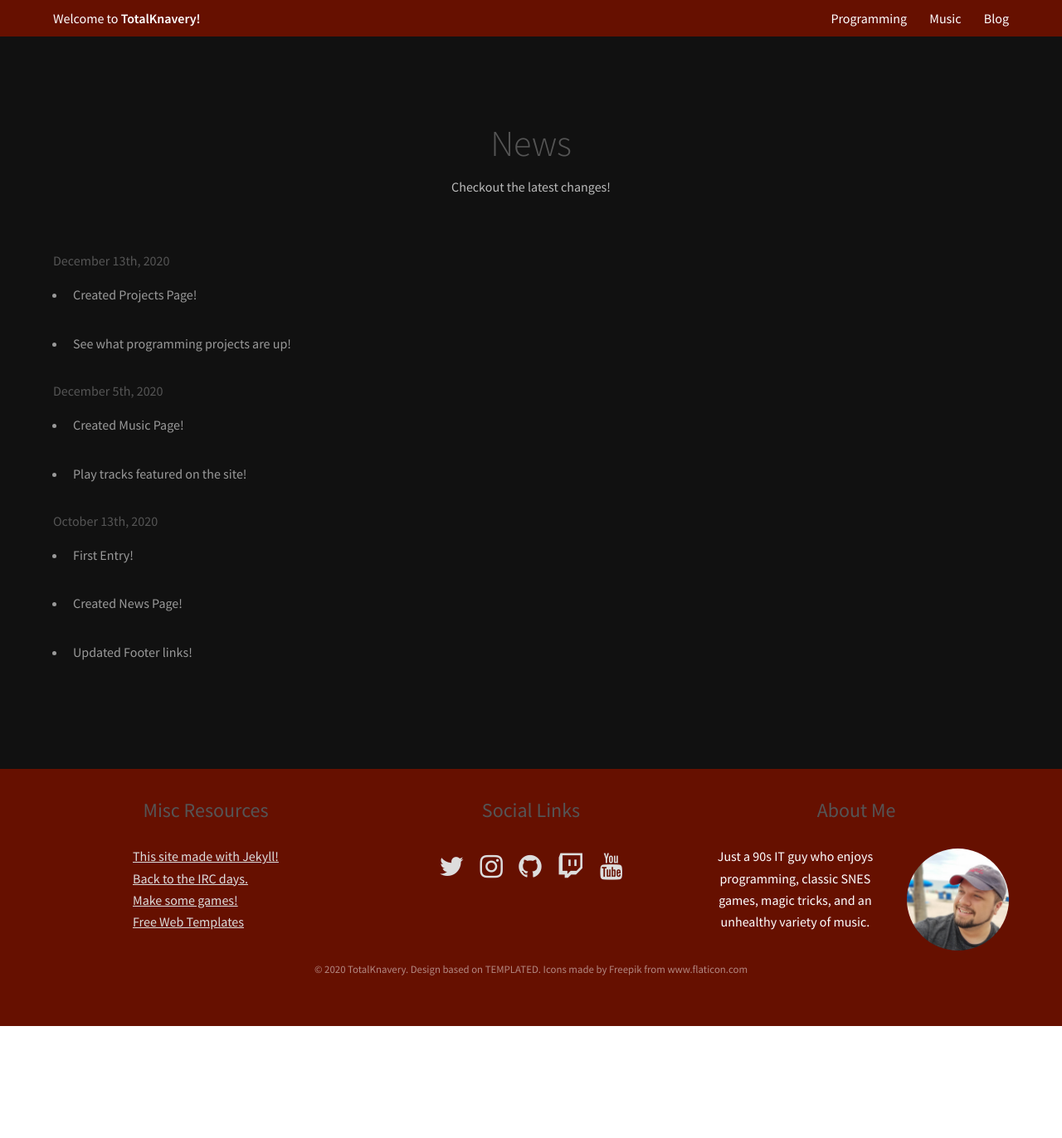
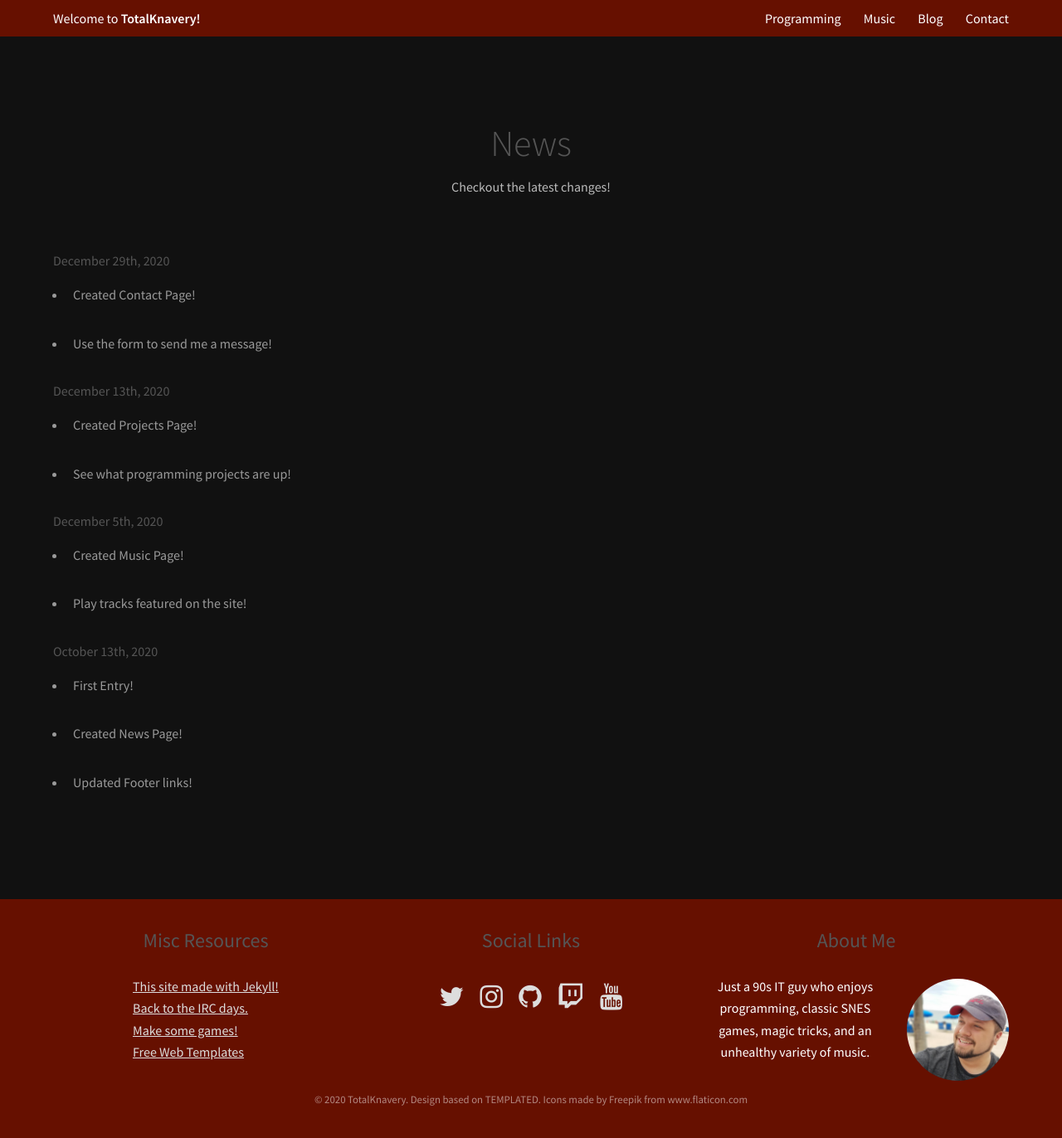
Before and after one commit to knaveightt/totalknavery, a Jekyll site: the page built from pages/news.md, in a window 1280 px wide and 1394 px high. Shown: the top 1372 px of the window at 83% size. Built offline with Jekyll 4.4.1, drawn with Linux system fonts in a browser that asks for light colours.

Commit message:
Added Contact page and form using getsimpleform

```diff
--- a/_data/navigation.yaml
+++ b/_data/navigation.yaml
@@ -4,3 +4,5 @@
   link: /songs
 - name: Blog
   link: /inprogress
+- name: Contact
+  link: /contact
--- a/_data/news.yaml
+++ b/_data/news.yaml
@@ -4,6 +4,11 @@
 #     - entry: Sample Change 1
 #     - entry: Sample Change 2
 #     - entry: Sample Change 3
+- date: December 29th, 2020
+  changes:
+    - entry: Created Contact Page!
+    - entry: Use the form to send me a message!
+
 - date: December 13th, 2020
   changes:
     - entry: Created Projects Page!
--- a/_layouts/home.html
+++ b/_layouts/home.html
@@ -22,6 +22,7 @@
 						<a href="{{ '/projects' | relative_url }}">Programming</a>
 						<a href="{{ '/songs' | relative_url }}">Music</a>
 						<a href="{{ '/inprogress' | relative_url }}">Blog</a>
+                        <a href="{{ '/contact' | relative_url }}">Contact</a>
 					</nav>
 					<a href="#navPanel" class="navPanelToggle"><span class="fa fa-bars"></span></a>
 				</div>
--- /dev/null
+++ b/pages/contact.html
@@ -0,0 +1,25 @@
+---
+layout: page
+title: Contact Me!
+description: Use the contact form below.
+permalink: /contact/
+---
+
+
+<form action="https://getsimpleform.com/messages?form_api_token=cb4560483503bad856d7047c8e1f6cb0" method="post">
+  <!-- the redirect_to is optional, the form will redirect to the referrer on submission -->
+  <input type='hidden' name='redirect_to' value='{{ "thankyou/" | absolute_url }}' />
+  <!-- all your input fields here.... -->
+  <div class="row uniform">
+    <div class="6u 12u$(xsmall)"><input type='text' name='name' id="demo-name" value="" placeholder="Name" /></div>
+    <div class="6u 12u$(xsmall)"><input type='text' name='email' id='demo-email' value="" placeholder="Email"/></div>
+    <div class="12u$"><input type='text' name='subject' placeholder="Subject" /></div>
+    <div class="12u$"><textarea name='message' id='demo-message' placeholder="Enter your message here!" rows="6"></textarea></div>
+    <div class="12u$">
+	  <ul class="actions">
+		<li><input type="submit" value="Send Message" /></li>
+		<li><input type="reset" value="Reset" class="alt" /></li>
+	  </ul>
+	</div>
+  </div>
+</form>
```
Also changed, not shown: pages/thankyou.md (added, +6 -0 lines).
